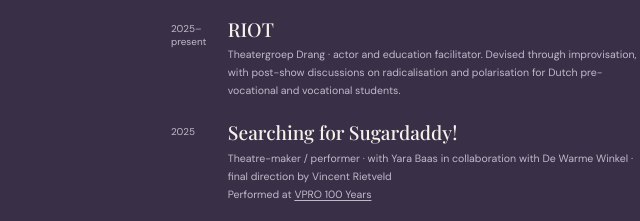
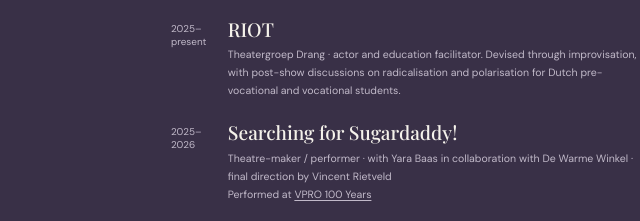
Before and after one commit to mgebbinck/evagebbinck, a plain HTML site: page index.html in a window 1280 px wide. Shown: the part 3040-3261 px from the top of the page, 481-1121 px from the left. Drawn offline with nearby package versions, Linux system fonts and the light colour scheme; a web font is replaced by a local one.

Commit message:
Update Searching for Sugardaddy performance years to 2025–2026

```diff
--- a/index.html
+++ b/index.html
@@ -116,7 +116,7 @@
             <article class="credit-group">
               <span class="credit-label" data-i18n="theatre">Theater</span>
               <div class="credit-item"><span class="credit-year" data-i18n="riotYears">2025–heden</span><div><h3>RIOT</h3><p data-i18n="riotCredit">Theatergroep Drang · acteur en educatief begeleider. Gemaakt vanuit improvisatie; met nagesprekken over radicalisering en polarisatie voor vmbo- en mbo-leerlingen.</p></div></div>
-              <div class="credit-item"><span class="credit-year">2025</span><div><h3>Searching for Sugardaddy!</h3><p data-i18n-html="sugarCredit">Theatermaker / performer · met Yara Baas i.s.m. De Warme Winkel · eindregie Vincent Rietveld<br>Gespeeld tijdens <a href="https://www.vpro.nl/evenementen/100-jaar-vpro-feest" target="_blank" rel="noopener noreferrer">100 jaar VPRO</a></p></div></div>
+              <div class="credit-item"><span class="credit-year">2025–2026</span><div><h3>Searching for Sugardaddy!</h3><p data-i18n-html="sugarCredit">Theatermaker / performer · met Yara Baas i.s.m. De Warme Winkel · eindregie Vincent Rietveld<br>Gespeeld tijdens <a href="https://www.vpro.nl/evenementen/100-jaar-vpro-feest" target="_blank" rel="noopener noreferrer">100 jaar VPRO</a></p></div></div>
               <div class="credit-item"><span class="credit-year">2023–24</span><div><h3>Spaghettirellen</h3><p data-i18n="spaghettiCredit">Theatergroep De Jonge Honden · acteur in een fysieke, ensemblegerichte voorstelling</p></div></div>
               <div class="credit-item"><span class="credit-year">2023</span><div><h3>DRAMA KINGS</h3><p data-i18n="dramaKingsCredit">Regie: Ine te Rietstap</p></div></div>
               <div class="credit-item"><span class="credit-year">2018</span><div><h3>Lenteritueel</h3><p>Theater Oostpool JONG</p></div></div>
```
